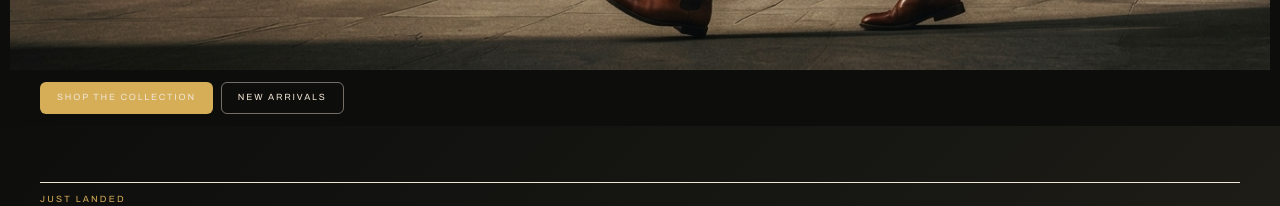
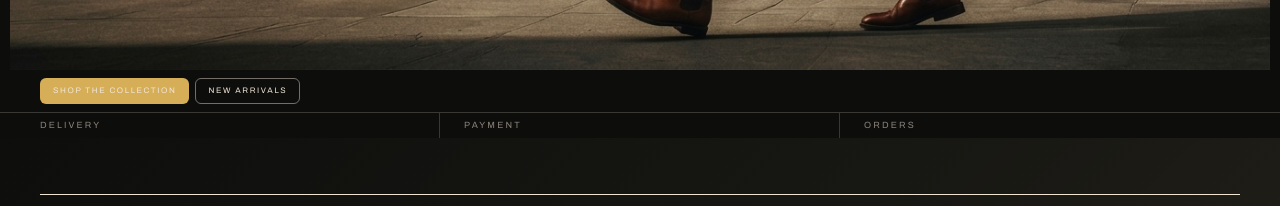
Before and after one commit to mayanksinjali/NISHA-FANCY, a Next.js app: page / in a window 1280 px wide. Shown: the part 731-937 px from the top of the page. Built offline with nearby package versions, Linux system fonts and the light colour scheme; no server answers.

Commit message:
Restore compact hero information strip

```diff
--- a/components/hero.tsx
+++ b/components/hero.tsx
@@ -21,14 +21,24 @@ export default function Hero() {
         />
       </div>
 
-      <div className="flex gap-2 px-4 py-2 md:mx-auto md:w-full md:max-w-[1500px] md:px-10 md:py-3">
-          <Link href="/shop" className="btn btn-solid flex-1 px-3 py-2 text-[9px] sm:flex-none sm:px-4">
+      <div className="flex gap-1.5 px-4 py-1.5 md:mx-auto md:w-full md:max-w-[1500px] md:px-10 md:py-2">
+          <Link href="/shop" className="btn btn-solid flex-1 px-2 py-1.5 text-[8px] sm:flex-none sm:px-3">
             Shop the collection
           </Link>
-          <Link href="/#new-arrivals" className="btn btn-ghost-light flex-1 px-3 py-2 text-[9px] sm:flex-none sm:px-4">
+          <Link href="/#new-arrivals" className="btn btn-ghost-light flex-1 px-2 py-1.5 text-[8px] sm:flex-none sm:px-3">
             New arrivals
           </Link>
         </div>
+
+      <div className="relative border-t border-paper/20">
+        <dl className="mx-auto grid max-w-[1500px] grid-cols-3 divide-x divide-paper/20 px-3 text-paper/75 md:px-10">
+          {["Delivery", "Payment", "Orders"].map((term) => (
+            <div key={term} className="px-2 py-2 first:pl-0 last:pr-0 md:px-6 md:first:pl-0">
+              <dt className="eyebrow text-[9px] text-paper/55">{term}</dt>
+            </div>
+          ))}
+        </dl>
+      </div>
     </section>
   );
 }
--- a/components/section-heading.tsx
+++ b/components/section-heading.tsx
@@ -23,7 +23,7 @@ export default function SectionHeading({
       className="flex flex-col gap-3 border-t border-ink pt-3 md:flex-row md:items-end md:justify-between"
     >
       <div>
-        <p className="eyebrow text-[9px] text-terracotta">{eyebrow}</p>
+        <p className="eyebrow text-terracotta">{eyebrow}</p>
         <h2 className="mt-2 font-display text-[clamp(1.8rem,5vw,3.5rem)] leading-[0.95] uppercase">
           {title}
         </h2>
```
